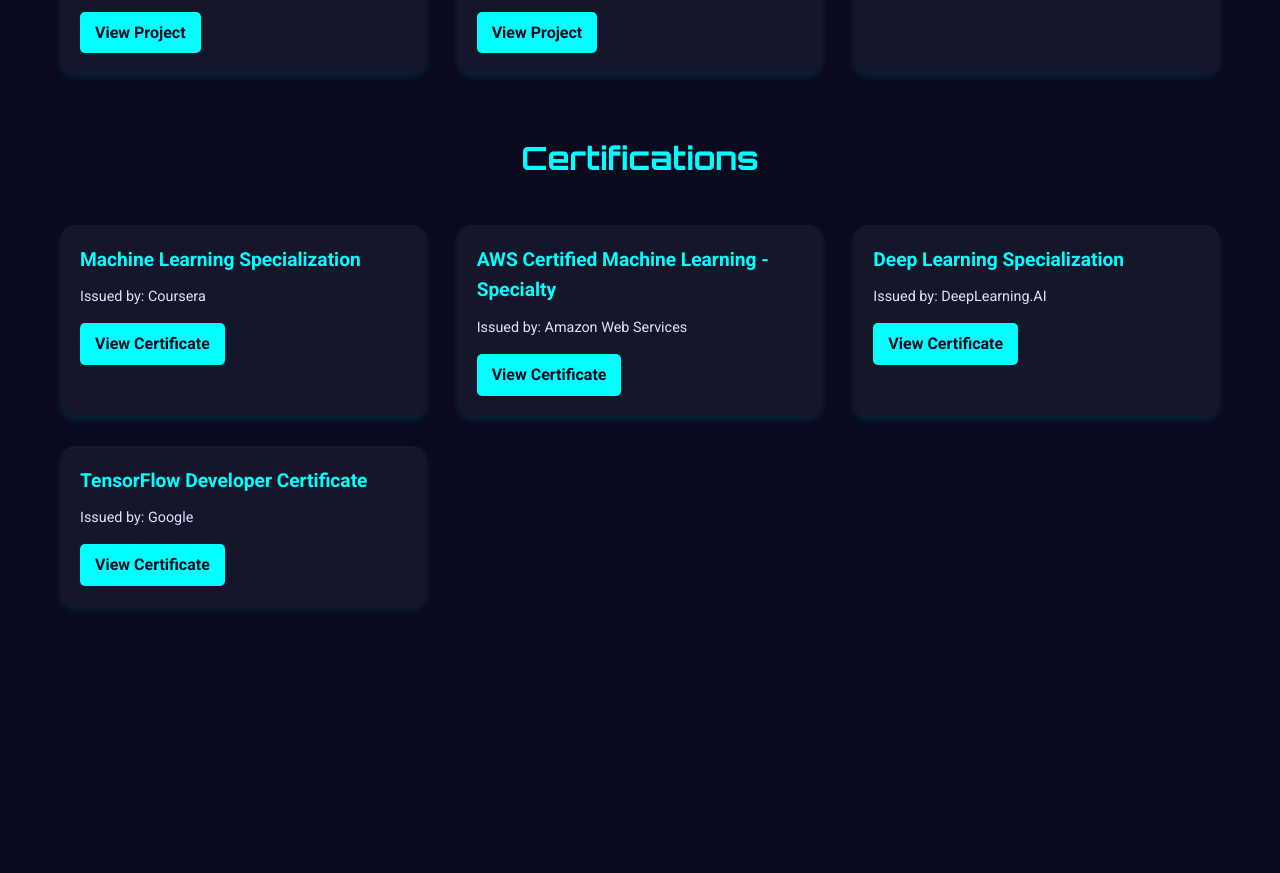
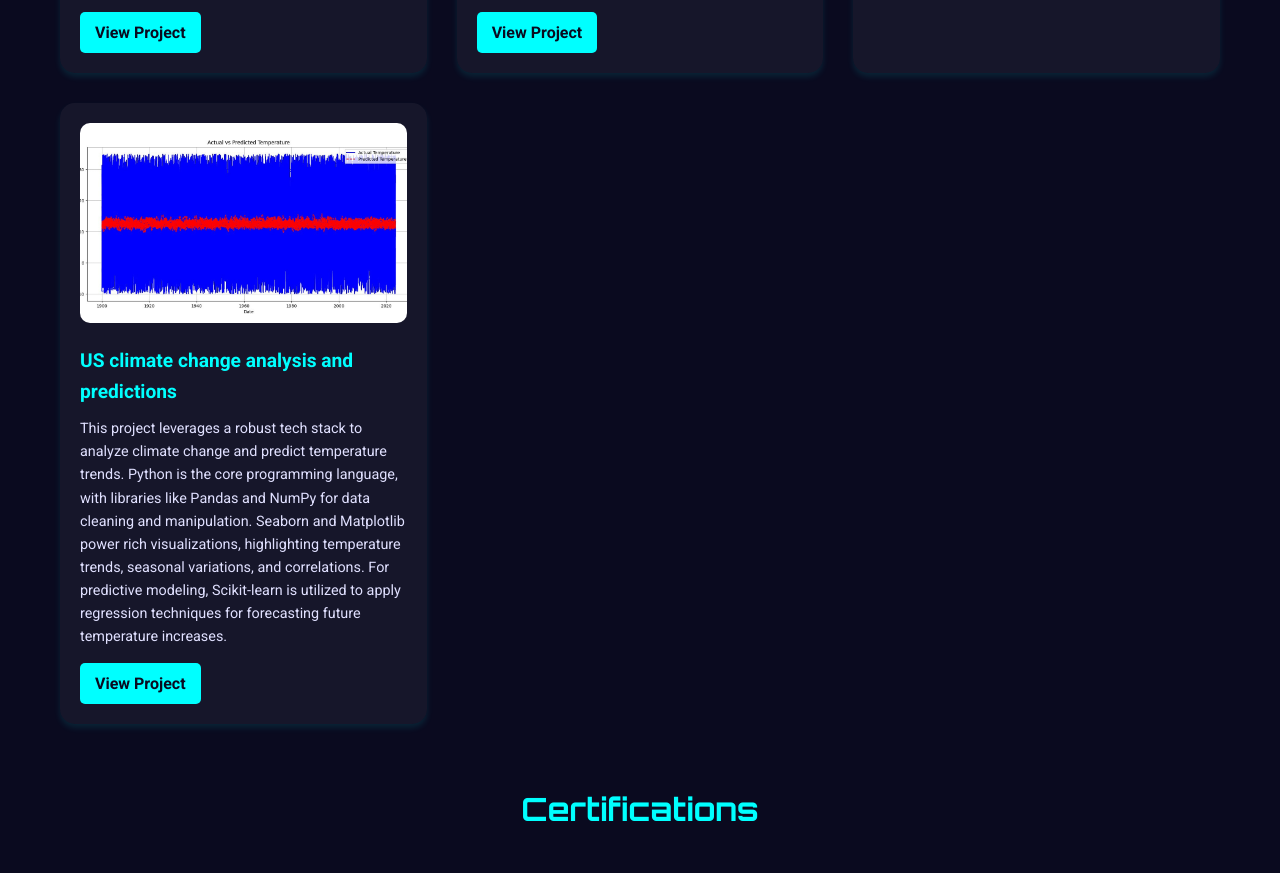
Before and after one commit to nashutosh/My-Portfolio, a plain HTML site: page projects.html in a window 1280 px wide. Shown: the part 785-1658 px from the top of the page. Before the commit the page ends 1431 px from the top, so only its background shows below. Drawn offline with Linux system fonts and the light colour scheme.

Commit message:
projects.html

```diff
--- a/projects.html
+++ b/projects.html
@@ -137,6 +137,13 @@
                 <p class="project-summary">This project is made for showing  the death rates in all the countries while the covid-19.Mainly it includes american and indian death analysis with python and matplotlib,numpy and pandas.</p>
                 <a href="https://github.com/nashutosh/Covid-19deathAnalysis-main" class="project-link">View Project</a>
             </div>
+            <div class="project-card">
+                <img src="images/predictions.png" alt="Project 3" class="project-image">
+                <div class="project-title">
+                    US climate change analysis and predictions</div>
+                <p class="project-summary">This project leverages a robust tech stack to analyze climate change and predict temperature trends. Python is the core programming language, with libraries like Pandas and NumPy for data cleaning and manipulation. Seaborn and Matplotlib power rich visualizations, highlighting temperature trends, seasonal variations, and correlations. For predictive modeling, Scikit-learn is utilized to apply regression techniques for forecasting future temperature increases.</p>
+                <a href="https://github.com/nashutosh/Climate-change-and-temperature-predictions" class="project-link">View Project</a>
+            </div>
         </div>
 
         <h2>Certifications</h2>
```
